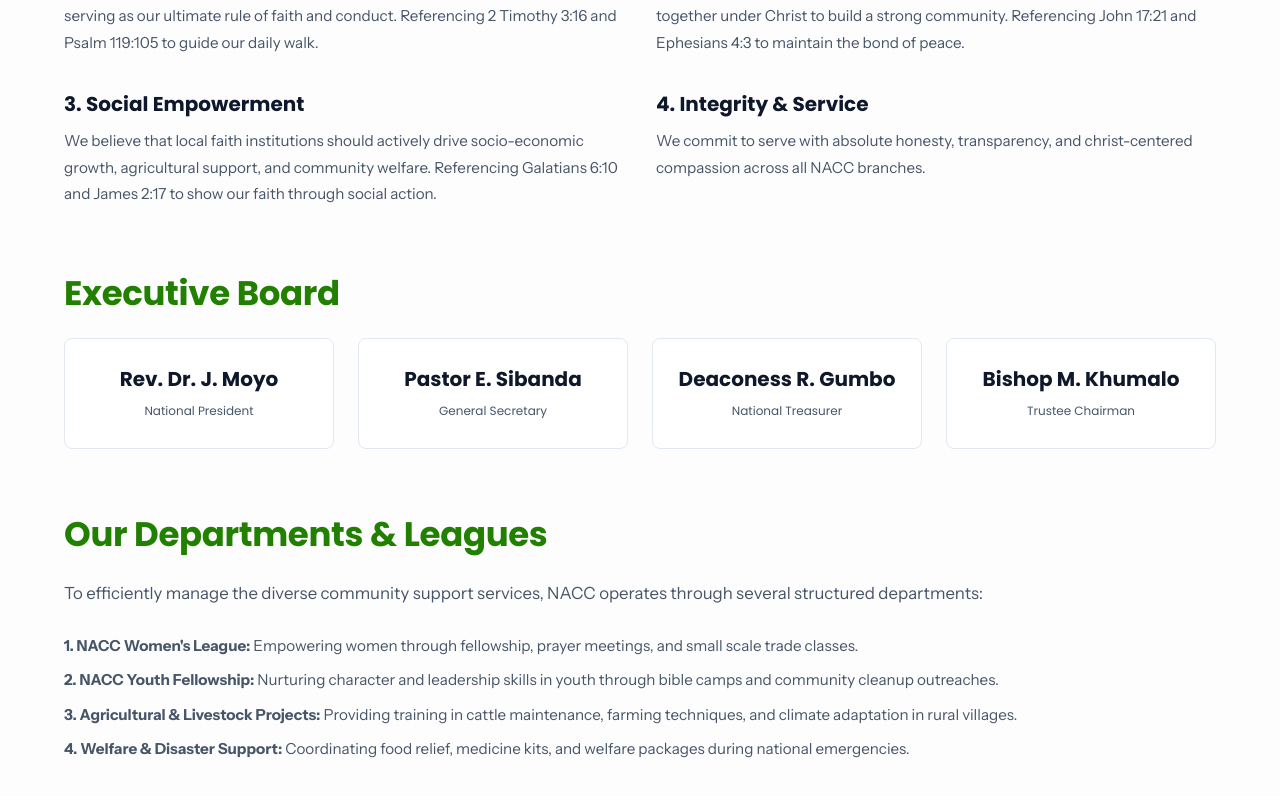
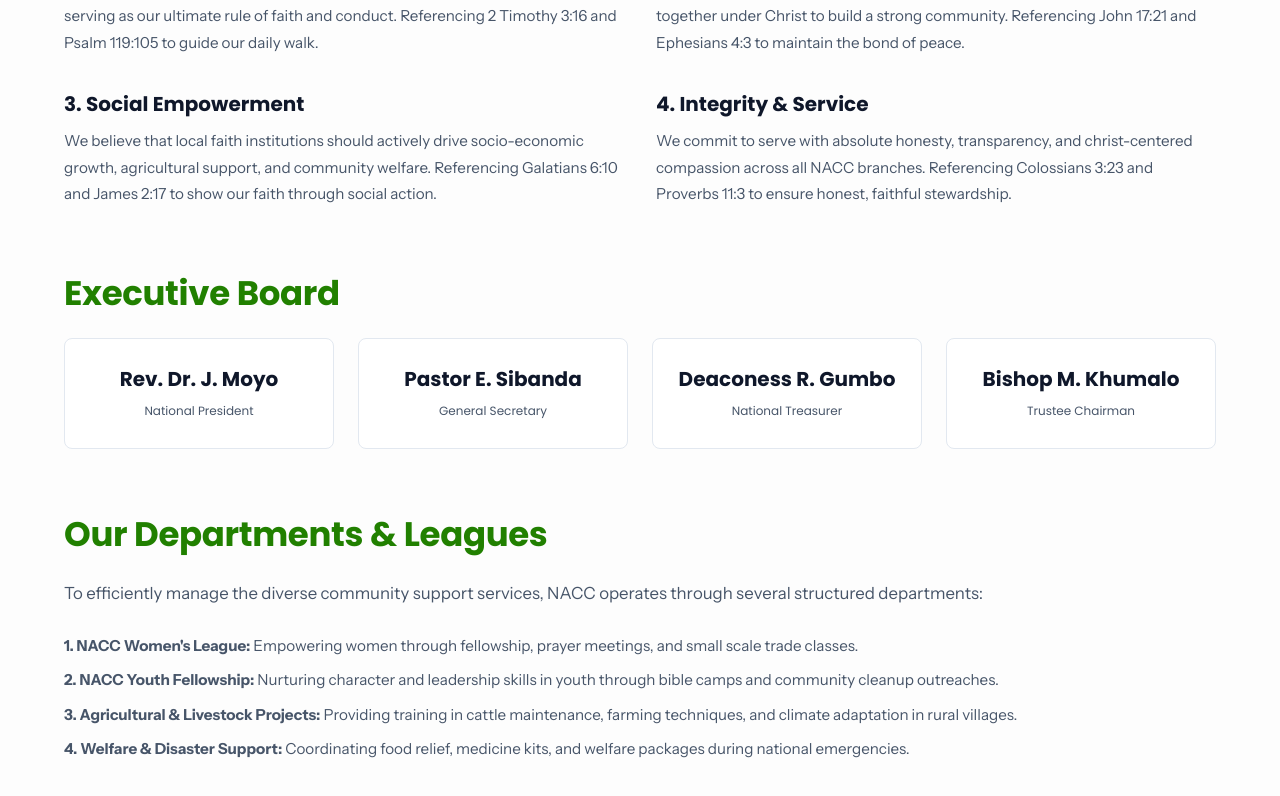
Before and after one commit to tonderaikawere/nacczw, a React (Vite) app: page /about in a window 1280 px wide. Shown: the part 1084-1880 px from the top of the page. Built offline with nearby package versions, Linux system fonts and the light colour scheme; a web font is replaced by a local one.

Commit message:
content: expand scriptural references for NACC Integrity & Service belief

```diff
--- a/src/pages/About/About.tsx
+++ b/src/pages/About/About.tsx
@@ -42,7 +42,7 @@ const About: React.FC = () => {
             </Grid>
             <Grid item xs={12} sm={6}>
               <Typography variant="h6" sx={{ fontWeight: 700, mb: 1 }}>4. Integrity & Service</Typography>
-              <Typography variant="body2" sx={{ color: 'text.secondary' }}>We commit to serve with absolute honesty, transparency, and christ-centered compassion across all NACC branches.</Typography>
+              <Typography variant="body2" sx={{ color: 'text.secondary' }}>We commit to serve with absolute honesty, transparency, and christ-centered compassion across all NACC branches. Referencing Colossians 3:23 and Proverbs 11:3 to ensure honest, faithful stewardship.</Typography>
             </Grid>
           </Grid>
         </Box>
```
